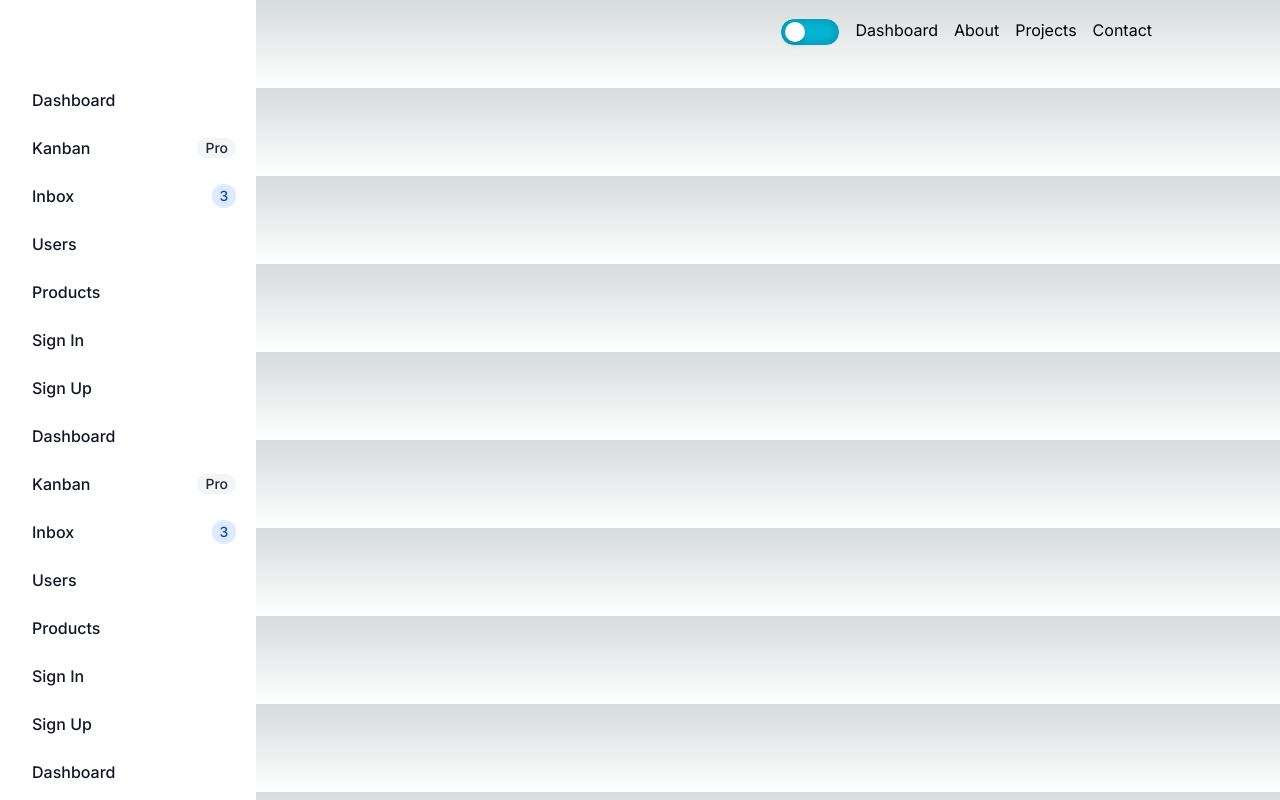
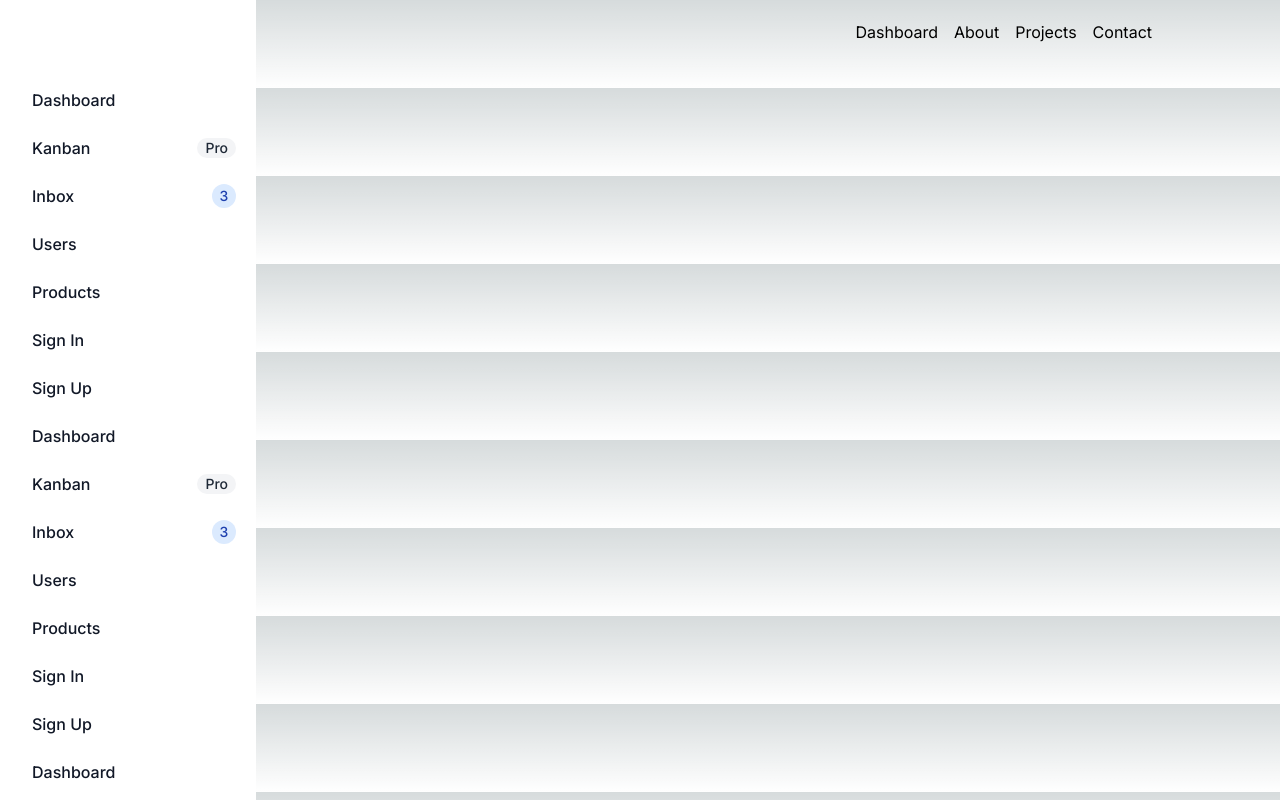
Before and after one commit to pratham5368/FlexUI, a Next.js app: page / in a window 1280 px wide. Built offline with nearby package versions, Linux system fonts and the light colour scheme.

Commit message:
fixed bug and removed light button

```diff
--- a/src/components/Header/index.tsx
+++ b/src/components/Header/index.tsx
@@ -6,14 +6,14 @@ import { useState } from "react";
 import { Switch } from "../UI/Switch";
 
 function index() {
-  const [checked, setChecked] = useState(false);
+  {/*const [checked, setChecked] = useState(false);*/}
   return (
     <nav className="sticky top-0 z-10 bg-transparent">
      <div className="max-w-5xl mx-auto ">
      <div className="flex items-center justify-between h-16 ">
       <span className="text-2xl text-gray-100 font-semibold">Logo</span>
       <div className="flex space-x-4 text-white-100">
-      <Switch checked={checked} setChecked={setChecked} />
+      {/*<Switch checked={checked} setChecked={setChecked} />*/}
         <a href="#">Dashboard</a>
         <a href="#">About</a>
         <a href="#">Projects</a>
```
